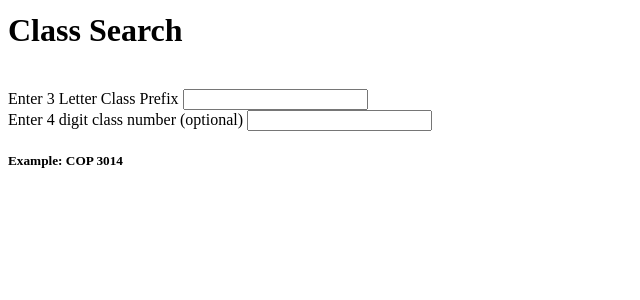
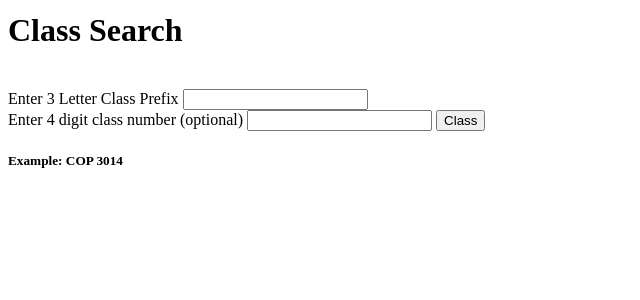
Before and after one commit to b-ranson/courseCompare, a Django app: template main/templates/addCourse/searchCourse.html in a window 1280 px wide. Shown: the part 123-423 px from the top of the page, without its empty margins (0-640 px from the left). Run offline with Django 5.2, Linux system fonts and the light colour scheme; the template is opened without the code that fills it, so the values that code supplies are empty.

Commit message:
with submit

```diff
--- a/main/templates/addCourse/searchCourse.html
+++ b/main/templates/addCourse/searchCourse.html
@@ -10,6 +10,7 @@
         <input type="text" id="Class_Prefix" name="Class_Prefix" required> <br>
         <label for="Class_Number">Enter 4 digit class number (optional)</label>
         <input type="number" id="Class_Number" name="Class_Name">
+        <input type="submit" value = "Class">
         <h5>Example: COP 3014</h5>
 
     </form>
```
